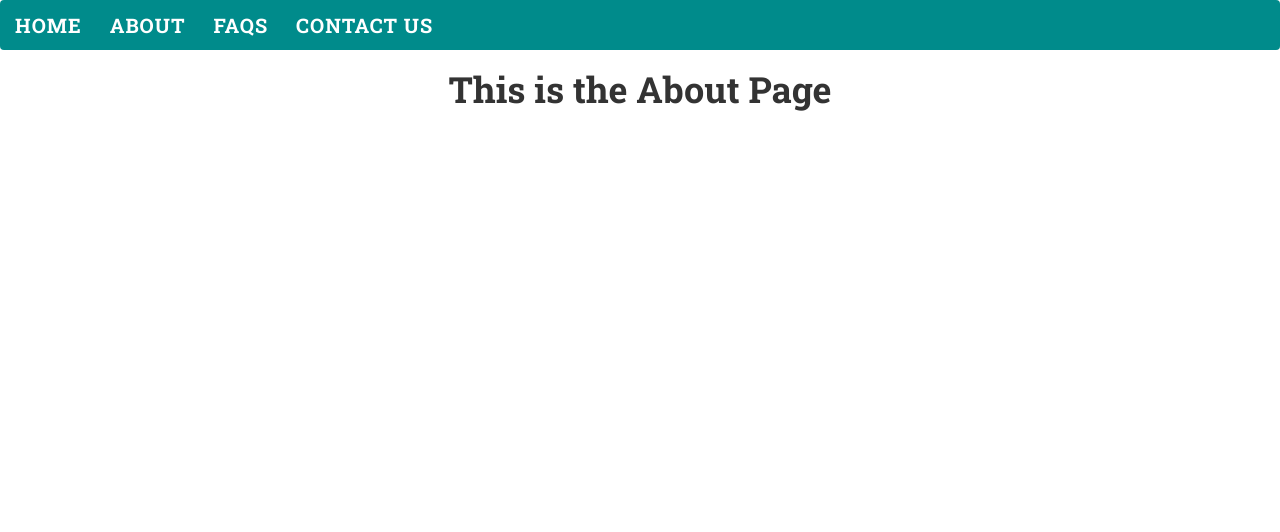
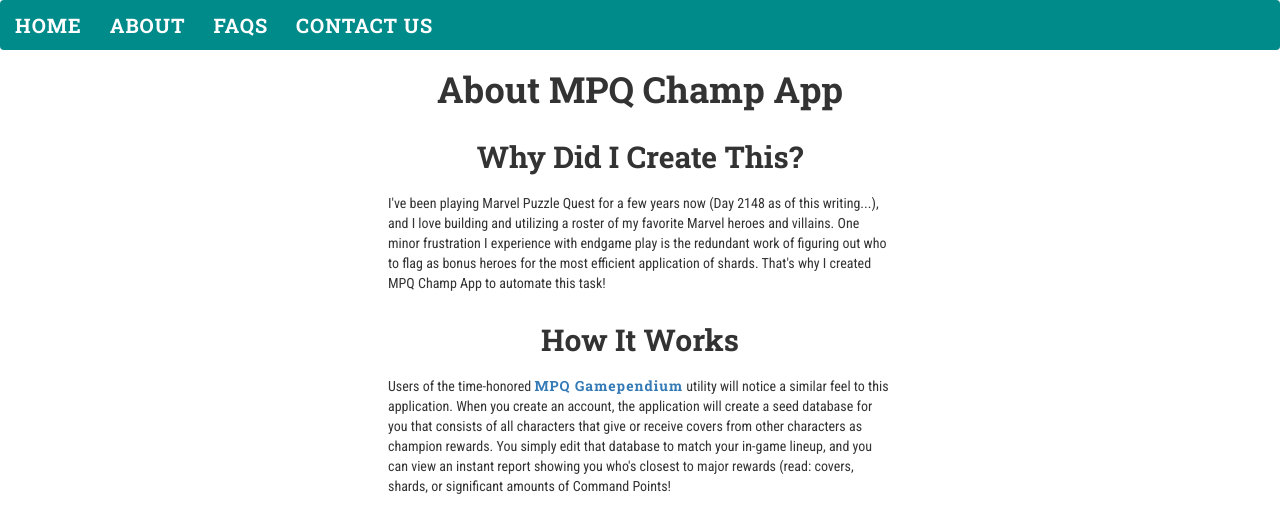
Before and after one commit to dylanesque/MPQChampApp, a Next.js app: page /about in a window 1280 px wide. Shown: the top 532 px of the page. Built offline with nearby package versions, Linux system fonts and the light colour scheme.

Commit message:
Added about page text

```diff
--- a/components/Auth/Login.js
+++ b/components/Auth/Login.js
@@ -5,9 +5,9 @@
 const Login = () => {
   return (
     <div className="overlay">
-      <div className="overlay-content">
+      <div className="overlay-content page-main">
         <div className="overlay-heading">
-          Welcome to the MPQ Champion Tracker
+          Welcome to MPQ Champ App!
         </div>
         <div className="overlay-message">Please login to continue</div>
         <div className="overlay-action">
--- a/components/CharEditor.js
+++ b/components/CharEditor.js
@@ -31,7 +31,7 @@
         <Tabs>
           <TabList style={{ display: 'flex', justifyContent: 'center' }}>
             <Tab style={{ marginRight: '0.75rem' }}>Edit</Tab>
-            <Tab>Report</Tab>
+            <Tab>Roster</Tab>
           </TabList>
           <TabPanels>
             <TabPanel>
--- a/pages/about.js
+++ b/pages/about.js
@@ -1,5 +1,28 @@
 const About = () => {
-  return <h1>This is the About Page</h1>;
+  return (
+    <>
+      <h1>About MPQ Champ App</h1>
+      <main className="page-main">
+        <h2>Why Did I Create This?</h2>
+        <p>
+          I've been playing Marvel Puzzle Quest for a few years now (Day 2148 as
+          of this writing...), and I love building and utilizing a roster of my
+          favorite Marvel heroes and villains. One minor frustration I
+          experience with endgame play is the redundant work of figuring out who
+          to flag as bonus heroes for the most efficient application of shards.
+          That's why I created MPQ Champ App to automate this task!
+        </p>
+        <h2>How It Works</h2>
+        <p>
+          Users of the time-honored{' '}
+          <a href="https://mpq.gamependium.com/">MPQ Gamependium</a> utility will notice a similar feel to this application.
+          When you create an account, the application will create a seed database for you that consists of all characters that
+          give or receive covers from other characters as champion rewards. You simply edit that database to match your in-game lineup, and
+          you can view an instant report showing you who's closest to major rewards (read: covers, shards, or significant amounts of Command Points!
+        </p>
+      </main>
+    </>
+  );
 };
 
 export default About;
--- a/pages/faqs.js
+++ b/pages/faqs.js
@@ -23,6 +23,7 @@
             <li>Improved loading times, and other performance improvements</li>
             <li>More realistic behavior in the character editor that maps more closely to the game. For example,
             you'll only be allowed to select the levels for a character that would be available per the number of covers they possess.</li>
+            <li>More detailed information in roster reports</li>
           </ul>
         </main>
       </div>
```
